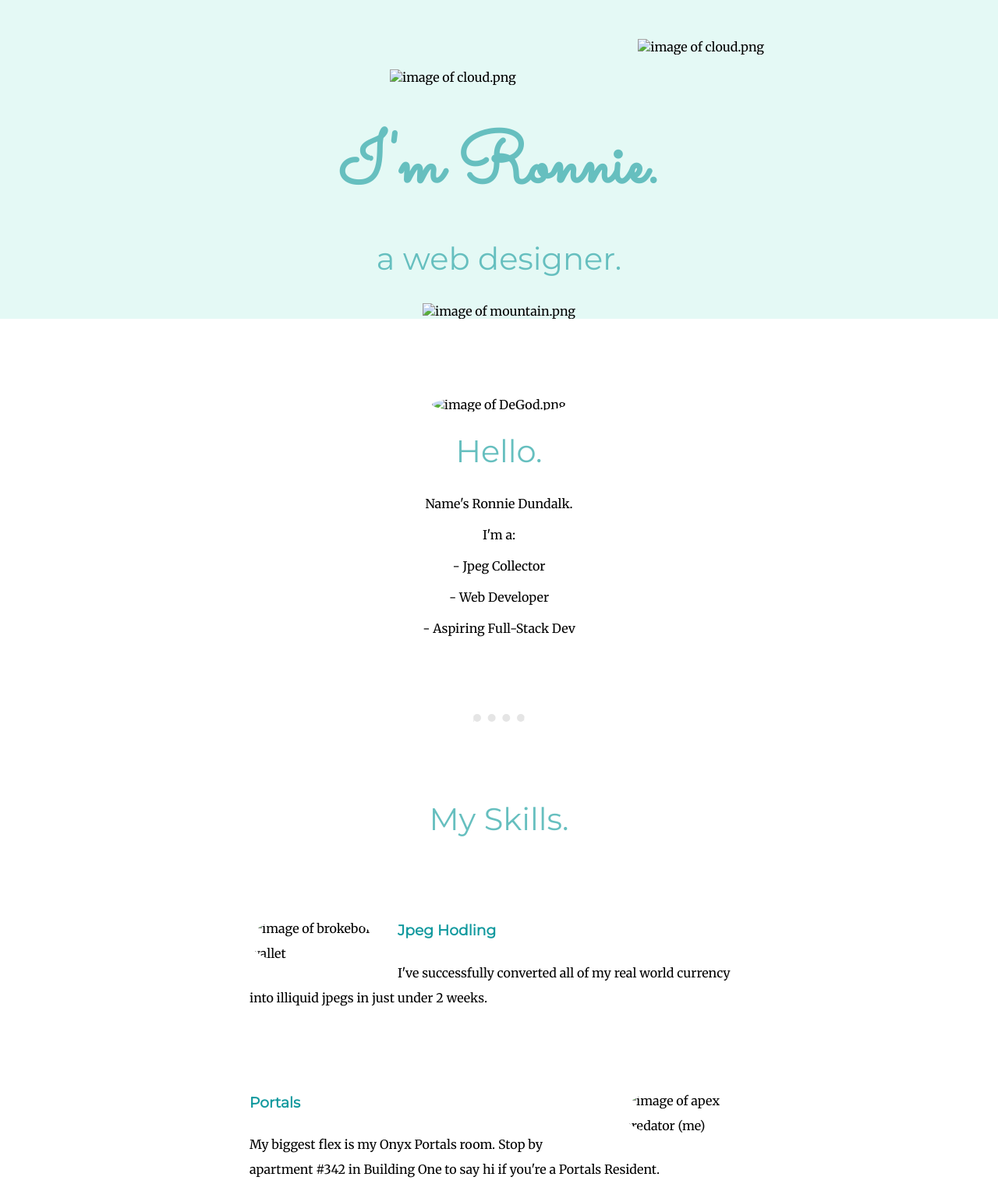
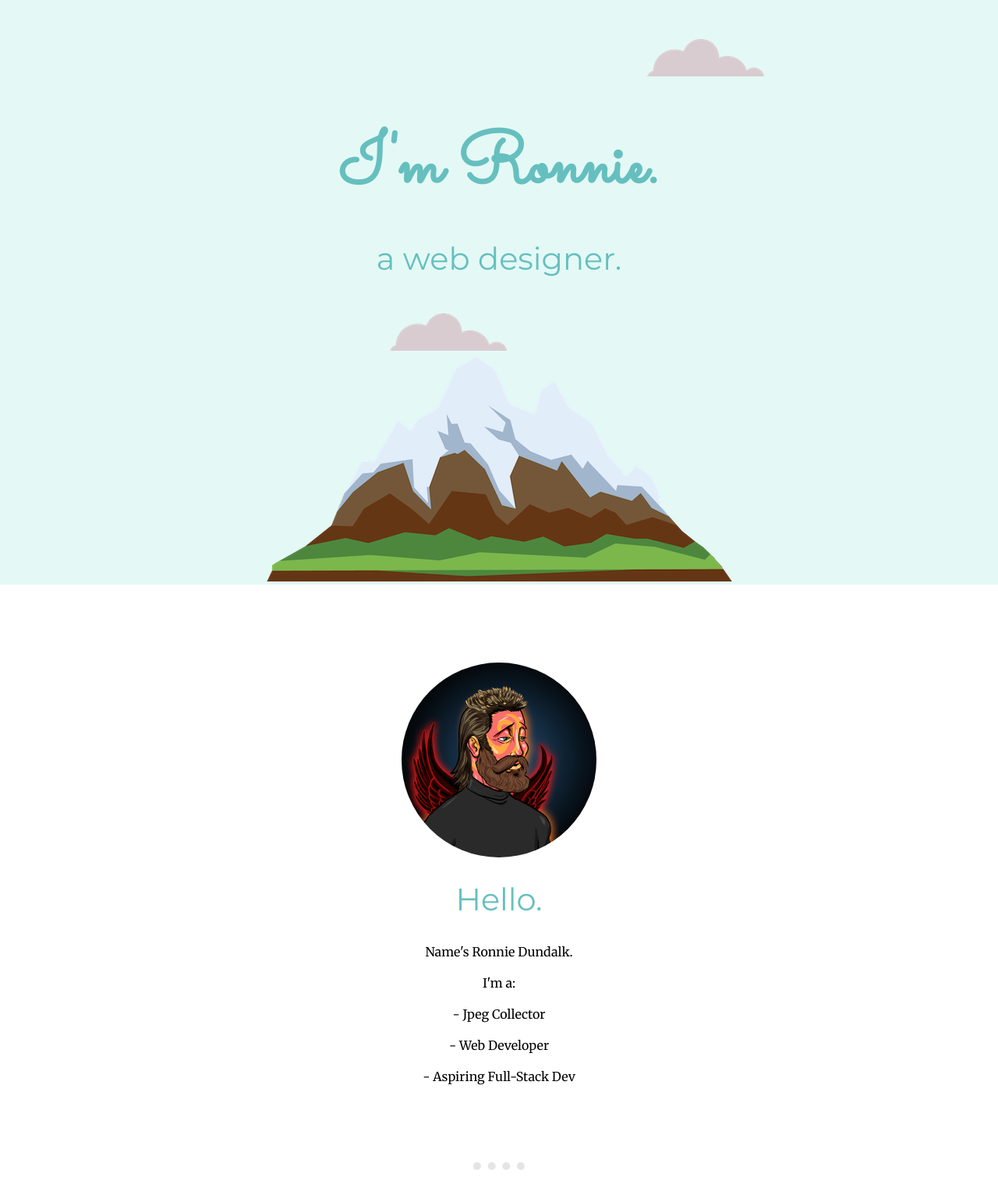
Before and after one commit to ronnie-eth/webdev, a plain HTML site: page index.html in a window 1280 px wide. Shown: the top 1519 px of the page at 78% size. Drawn offline with Linux system fonts and the light colour scheme.

Commit message:
Update index.html

```diff
--- a/index.html
+++ b/index.html
@@ -5,7 +5,7 @@
   <meta charset="utf-8">
   <title>Ronnie Dundalk</title>
   <link rel="stylesheet" href="styles.css">
-  <link rel="icon" href="images/favicondegod.ico">
+  <link rel="icon" href="favicondegod.ico">
   <link rel="preconnect" href="https://fonts.googleapis.com">
   <link rel="preconnect" href="https://fonts.gstatic.com" crossorigin>
   <link href="https://fonts.googleapis.com/css2?family=Merriweather&family=Montserrat&family=Sacramento&display=swap" rel="stylesheet">
@@ -13,15 +13,15 @@
 
 <body>
   <div class="top-container">
-    <img class="top-cloud" src="CSS - My Site Images/cloud.png" alt="image of cloud.png">
+    <img class="top-cloud" src="cloud.png" alt="image of cloud.png">
     <h1>I'm Ronnie.</h1>
     <h2>a web designer.</h2>
-    <img class="bottom-cloud" src="CSS - My Site Images/cloud.png" alt="image of cloud.png">
-    <img class="mountain" src="CSS - My Site Images/mountain.png" alt="image of mountain.png">
+    <img class="bottom-cloud" src="cloud.png" alt="image of cloud.png">
+    <img class="mountain" src="mountain.png" alt="image of mountain.png">
   </div>
   <div class="middle-container">
     <div class="profile">
-      <img class="degod" src="images/Degod.png" alt="image of DeGod.png">
+      <img class="degod" src="Degod.png" alt="image of DeGod.png">
       <h2>Hello.</h2>
       <p class="profile-p">Name's Ronnie Dundalk. <br> <br> I'm a: <br> <br> - Jpeg Collector <br> <br> - Web Developer <br><br> - Aspiring Full-Stack Dev </p>
     </div>
@@ -29,12 +29,12 @@
     <div class="skills">
       <h2>My Skills.</h2>
       <div class="skill-row">
-        <img class="ango" src="images/ANGOMON.png" alt="image of brokeboi wallet">
+        <img class="ango" src="ANGOMON.png" alt="image of Angomon NFT wallet">
         <h3>Jpeg Hodling</h3>
         <p>I've successfully converted all of my real world currency into illiquid jpegs in just under 2 weeks.</p>
       </div>
       <div class="skill-row">
-        <img class="onyx" src="images/onyx.jpg" alt="image of apex predator (me)">
+        <img class="onyx" src="onyx.jpg" alt="image of Onyx Portal (me)">
         <h3>Portals</h3>
         <p>My biggest flex is my Onyx Portals room. Stop by apartment #342 in Building One to say hi if you're a Portals Resident. </p>
       </div>
```
